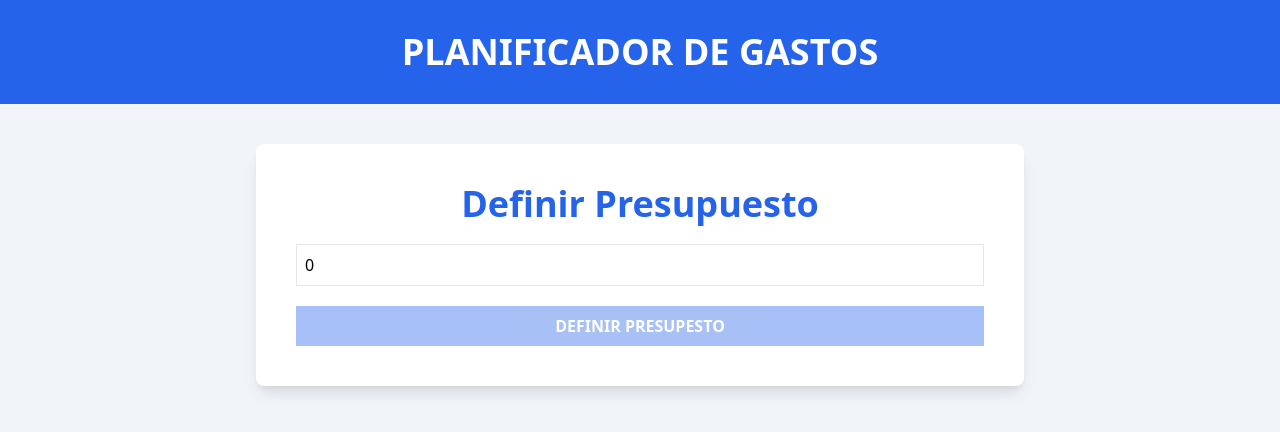
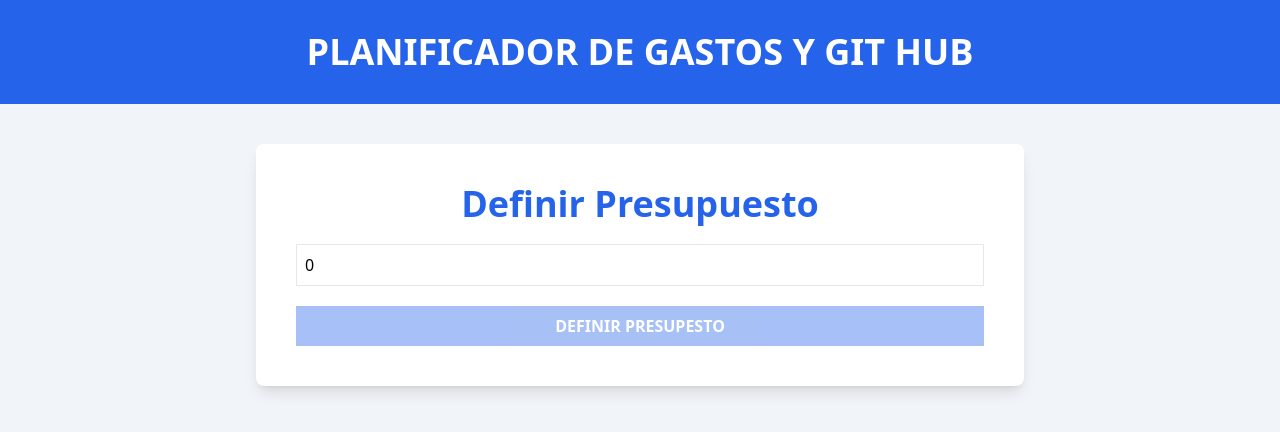
Before and after one commit to RicardoArmijo/calculadora_presupuesto, a React (Vite) app: page / in a window 1280 px wide. Shown: the top 432 px of the page. Built offline with nearby package versions, Linux system fonts and the light colour scheme.

Commit message:
Update App.tsx
Se agrego en el titulo Git Hub

```diff
--- a/src/App.tsx
+++ b/src/App.tsx
@@ -26,7 +26,7 @@ function App() {
     <>
       <header className="bg-blue-600 py-8 max-h-72">
         <h1 className="uppercase text-center font-black text-4xl text-white">
-          Planificador de Gastos
+          Planificador de Gastos y Git Hub
         </h1>
       </header>
       {/* Se utilizara un terniario en isValidBudget para que oculte el componente y se muestre el tracker una vez se ingrese el presupuesto*/}
```
